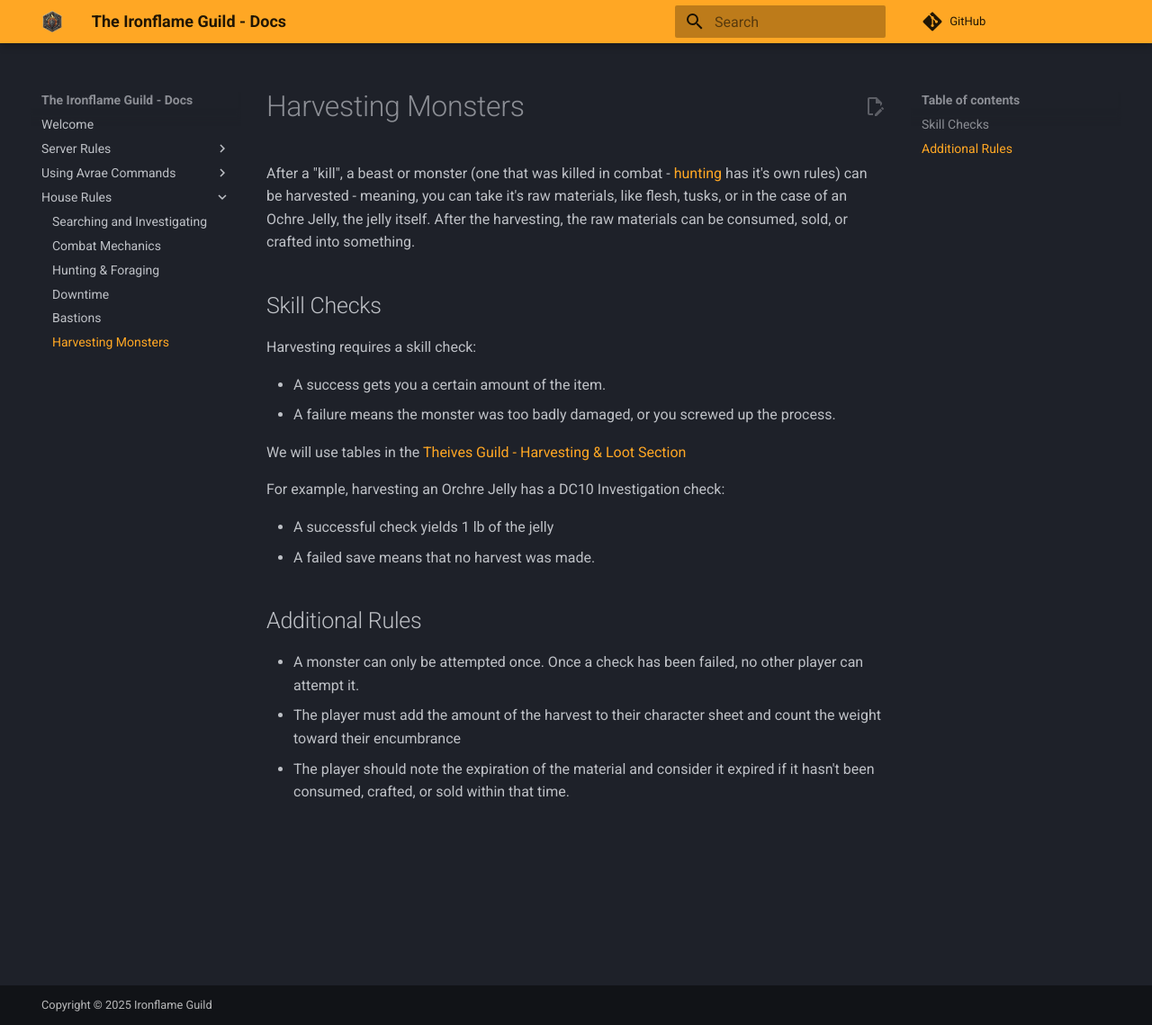
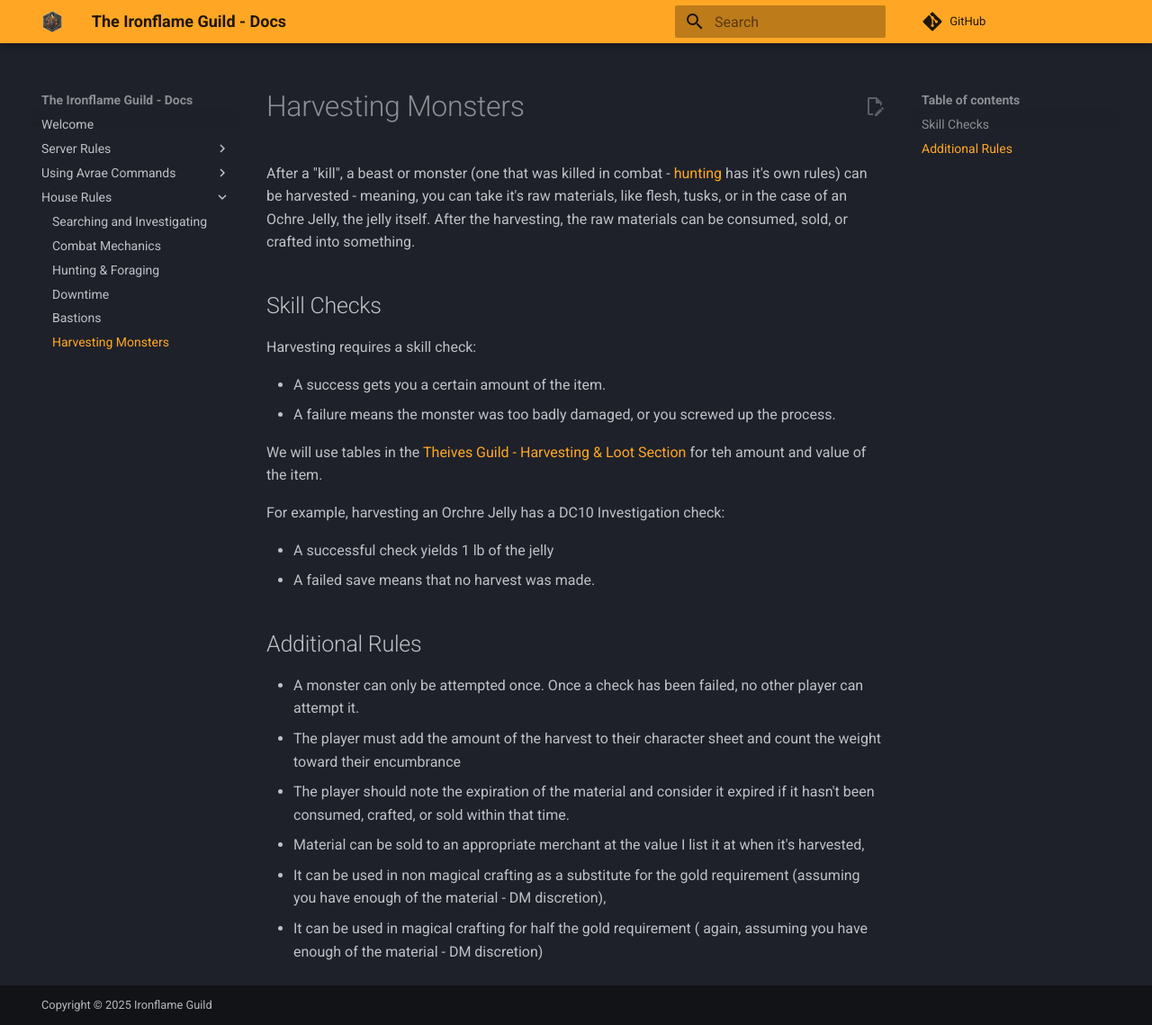
Before and after one commit to adamhstewart/doip-docs, an MkDocs documentation site: the page built from docs/harvesting.md, in a window 1280 px wide and 1139 px high. Shown: the whole window at 90% size. Built offline with MkDocs 1.6.1 and Material for MkDocs 9.7.7, drawn with Linux system fonts in a browser that asks for light colours; comment, search, counter and statistics services are not loaded.

Commit message:
Expand harvesting

```diff
--- a/docs/harvesting.md
+++ b/docs/harvesting.md
@@ -8,7 +8,7 @@ Harvesting requires a skill check:
 - A success gets you a certain amount of the item.
 - A failure means the monster was too badly damaged, or you screwed up the process.
 
-We will use tables in the [Theives Guild - Harvesting & Loot Section](https://www.thievesguild.cc/harvest/)
+We will use tables in the [Theives Guild - Harvesting & Loot Section](https://www.thievesguild.cc/harvest/) for teh amount and value of the item.
 
 For example, harvesting an Orchre Jelly has a DC10 Investigation check:
 
@@ -20,3 +20,6 @@ For example, harvesting an Orchre Jelly has a DC10 Investigation check:
 - A monster can only be attempted once. Once a check has been failed, no other player can attempt it.
 - The player must add the amount of the harvest to their character sheet and count the weight toward their encumbrance
 - The player should note the expiration of the material and consider it expired if it hasn't been consumed, crafted, or sold within that time.
+- Material can be sold to an appropriate merchant at the value I list it at when it's harvested,
+- It can be used in non magical crafting as a substitute for the gold requirement (assuming you have enough of the material - DM discretion),
+- It can be used in magical crafting for half the gold requirement ( again, assuming you have enough of the material - DM discretion)
```
